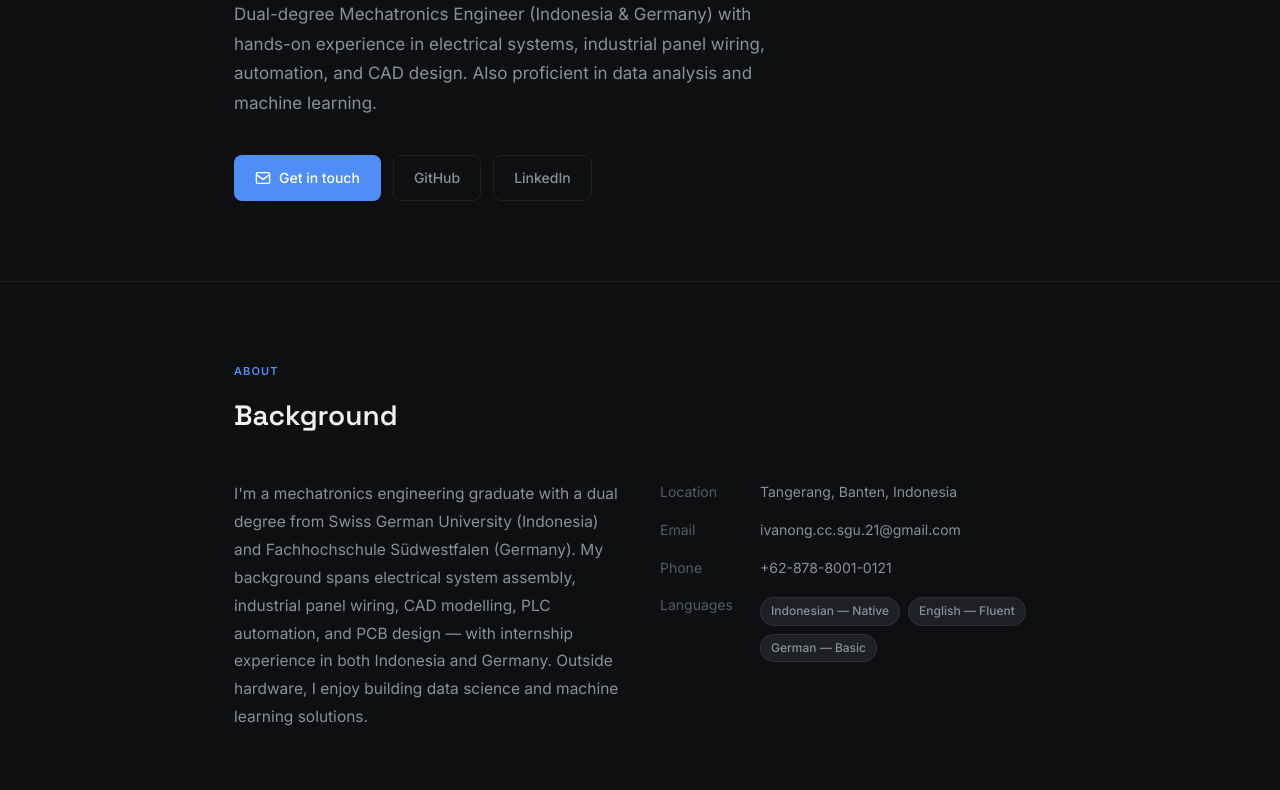
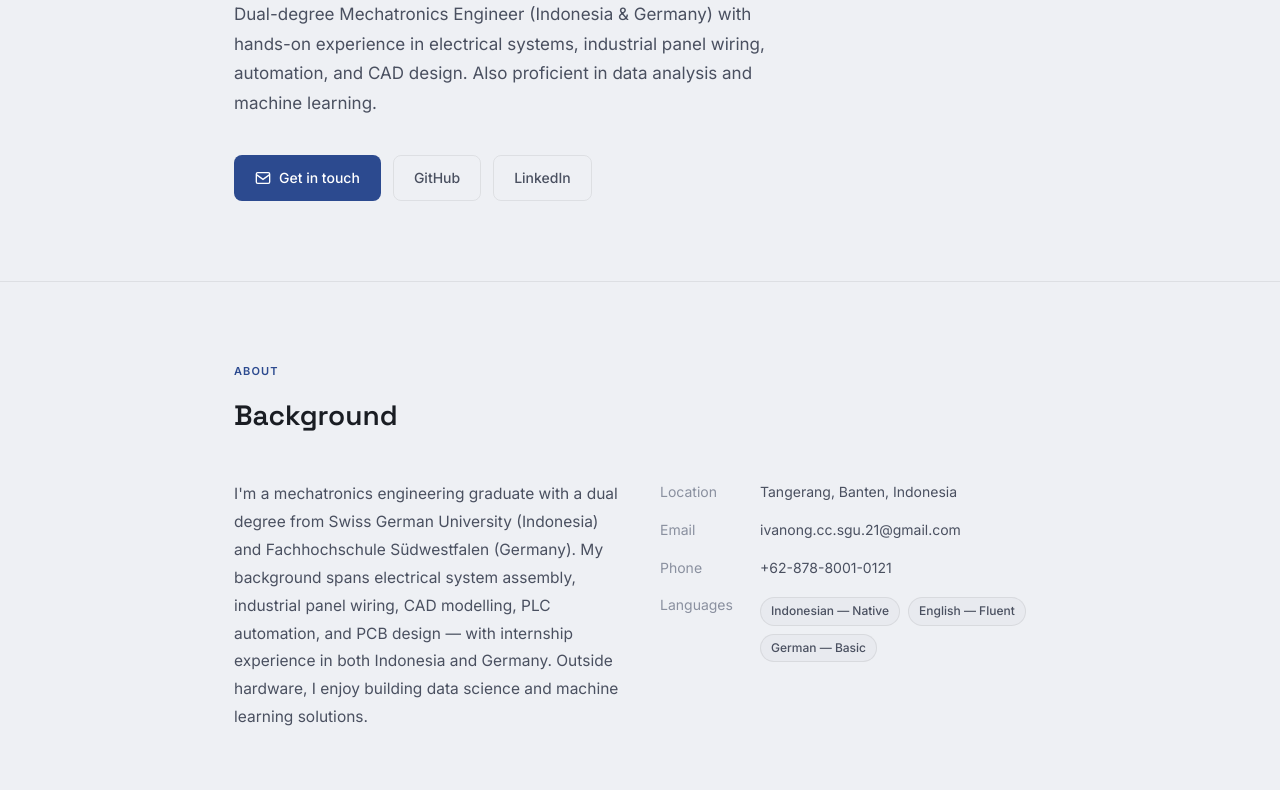
Before and after one commit to Giovanni-ivanong/Giovanni-ivanong.github.io, a plain HTML site: page index.html in a window 1280 px wide. Shown: the part 358-1148 px from the top of the page. Drawn offline with Linux system fonts and the light colour scheme.

Commit message:
Update index.html

```diff
--- a/index.html
+++ b/index.html
@@ -13,18 +13,18 @@
        DESIGN TOKENS — change these to restyle the whole site
     ============================================================ */
     :root {
-      --bg:           #0e0f11;
-      --bg-card:      #16181c;
-      --bg-subtle:    #1e2026;
-      --accent:       #4f8ef7;       /* blue — main accent */
-      --accent-dim:   rgba(79,142,247,0.12);
-      --text-primary: #f0f1f3;
-      --text-secondary: #8b8f99;
-      --text-muted:   #555a66;
-      --border:       rgba(255,255,255,0.07);
-      --radius:       12px;
-      --font-display: 'Space Grotesk', sans-serif;
-      --font-body:    'Inter', sans-serif;
+      --bg:             #eef0f4;
+      --bg-card:        #f5f6f9;
+      --bg-subtle:      #e8eaef;
+      --accent:         #2c4a8f;
+      --accent-dim:     rgba(44,74,143,0.09);
+      --text-primary:   #1a1d23;
+      --text-secondary: #4a5060;
+      --text-muted:     #8a909f;
+      --border:         rgba(0,0,0,0.07);
+      --radius:         12px;
+      --font-display:   'Space Grotesk', sans-serif;
+      --font-body:      'Inter', sans-serif;
     }
 
     /* ============================================================
@@ -63,7 +63,7 @@
       position: sticky;
       top: 0;
       z-index: 100;
-      background: rgba(14,15,17,0.88);
+      background: rgba(238,240,244,0.90);
       backdrop-filter: blur(12px);
       border-bottom: 1px solid var(--border);
     }
```
